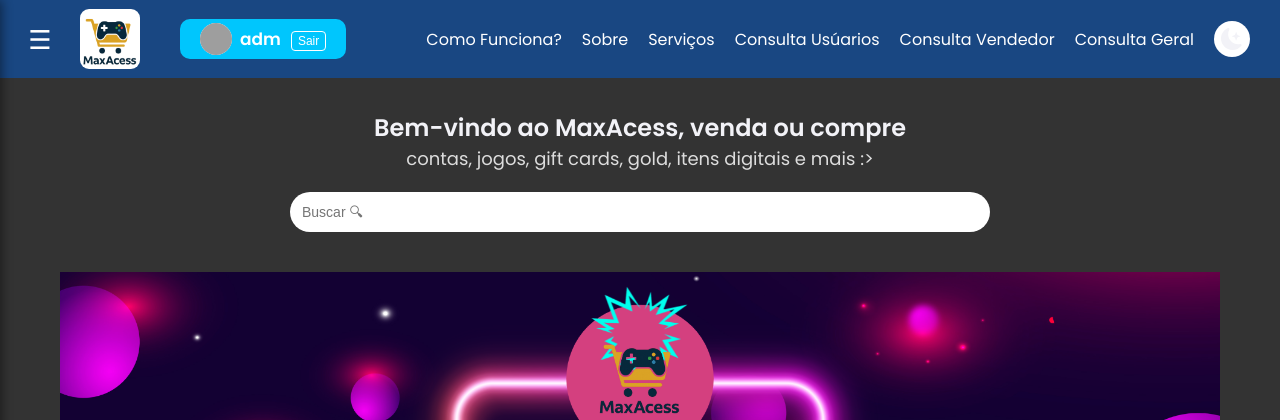
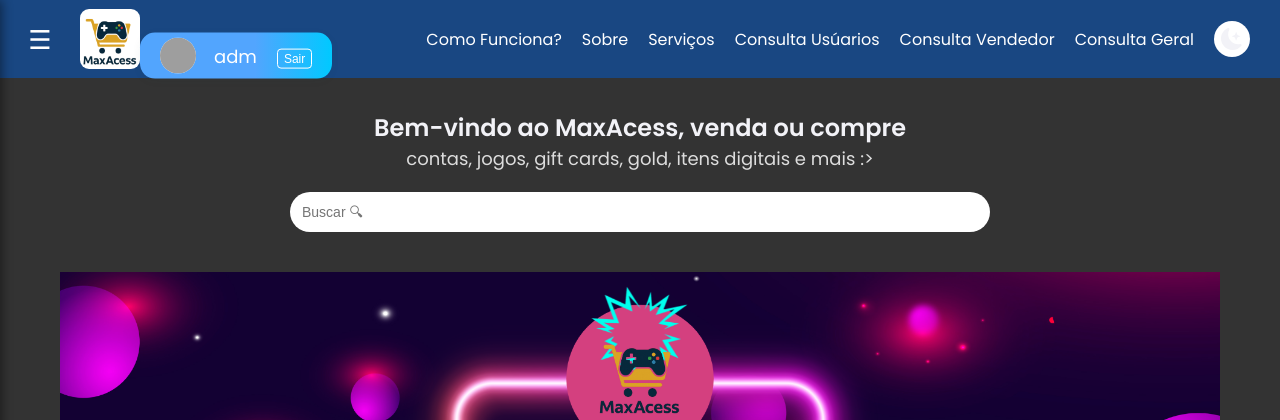
Before and after one commit to Kennedys-Leon/Projeto_TCC, a PHP site: page / in a window 1280 px wide. Shown: the top 420 px of the page. Run offline with PHP 8.4, Linux system fonts and the light colour scheme; the visitor is signed in with stand-in values (Sample User, id 1); some libraries are stand-ins or nearby versions; grey boxes are pictures that could not be loaded.

Commit message:
Mudei o User-Box

```diff
--- a/Projeto TCC/css/cart.css
+++ b/Projeto TCC/css/cart.css
@@ -1,17 +1,25 @@
 .usuario-box {
     display: flex;
     align-items: center;
-    background-color: #00c6fd;
-    color: white;
-    padding: 4px 20px;
-    border-radius: 10px;
-    font-weight: bold;
-    font-size: 17px;
+    background: linear-gradient(90deg, #52a5fe 60%, #00c9ff 100%);
+    color: #ffffff;
+    padding: 5px 20px;
+    border-radius: 15px;
+    font-weight: 500;
+    font-size: 18px;
     margin-left: 40px;
+    box-shadow: 0 2px 8px rgba(37, 61, 67, 0.06);
+    gap: 10px;
+    transition: box-shadow 0.2s;
+    margin-top: 32px;
+    margin-bottom: 16px;
+}
+.usuario-box:hover {
+    box-shadow: 0 4px 16px rgba(37, 61, 67, 0.10);
 }
 .usuario-icone-img {
-    width: 32px;
-    height: 32px;
+    width: 36px;
+    height: 36px;
     border-radius: 50%;
     background-color: white;
     object-fit: cover;
@@ -218,3 +226,20 @@ body.logged-in .button-login {
     color: #7f8c8d;
     padding: 40px 0;
 }
+.sidebar {
+    display: flex;
+    flex-direction: column;
+    height: 100vh;
+    justify-content: flex-start;
+    position: relative;
+}
+
+.usuario-box {
+    align-self: center;
+    transform: translateY(60%);
+    margin-left: 0;
+    margin-top: auto;
+    margin-bottom: 24px;
+    width: 85%;
+    max-width: 320px;
+}
--- a/Projeto TCC/index.php
+++ b/Projeto TCC/index.php
@@ -51,10 +51,7 @@ session_start();
                     </form>
                 </div>
             <?php else: ?>
-                <div class="usuario-box">
-                    <img src="https://i.pinimg.com/736x/9f/4c/f0/9f4cf0f24b376077a2fcdab2e85c3584.jpg" alt="Usuário" class="usuario-icone-img">
-                    Usuário
-                </div>
+
             <?php endif; ?>
         </div>
 
@@ -136,29 +133,22 @@ session_start();
     <aside class="sidebar" id="sidebar" aria-hidden="true">
     <button class="close-btn" id="close-sidebar" aria-label="Fechar menu">&times;</button>
     <ul>
-
         <li><a href="index.php"><img src="img/casa.png" alt="Início" style="width:16px; height:16px; vertical-align:middle;"> Início</a></li>
-
         <li><a href="#" id="open-cart"><img src="img/carrinho-de-compras.png" alt="Carrinho" style="width:16px; height:16px; vertical-align:middle;"> Carrinho</a></li>
-
-
         <?php if (isset($_SESSION['vendedor_nome'])): ?>
             <li><a href="produtos/cadastroproduto.php"><img src="img/cadastrar_produto.png" alt="Cadastrar Produto" style="width:16px; height:16px; vertical-align:middle;"> Cadastrar meus Produtos</a></li>
         <?php else: ?>
             <li><a href="vendedor/cadastrovendedor.php"><img src="img/megafone.png" alt="Carrinho" style="width:16px; height:16px; vertical-align:middle;">Anunciar</a></li>
         <?php endif; ?>
-
         <?php if (!isset($_SESSION['usuario_nome']) && !isset($_SESSION['vendedor_nome'])): ?>
             <li><a href="login/login.php"><img src="img/chavis.png" alt="Carrinho" style="width:16px; height:16px; vertical-align:middle;"> Logar</a></li>
             <li><a href="cadastro/cadastro.php"><img src="img/editar.png" alt="Carrinho" style="width:16px; height:16px; vertical-align:middle;"> Cadastrar Conta</a></li>
         <?php endif; ?>
-
         <?php if (isset($_SESSION['usuario_nome']) && $_SESSION['usuario_nome'] === 'adm'): ?>
             <li><a href="consulta/buscar.php">👥 Consulta Usuários</a></li>
             <li><a href="consultaV/buscar2.php">🛍️ Consulta Vendedor</a></li>
             <li><a href="consultageral.php">📊 Consulta Geral</a></li>
         <?php endif; ?>
-
         <?php if (isset($_SESSION['usuario_nome']) || isset($_SESSION['vendedor_nome'])): ?>
             <li>
                 <form action="logout.php" method="post">
@@ -166,9 +156,32 @@ session_start();
                 </form>
             </li>
         <?php endif; ?>
-
         <li><button type="button" id="toggle-theme-sidebar">☾</button></li>
     </ul>
+
+    <!-- Usuário lá embaixo da sidebar -->
+    <?php if (isset($_SESSION['usuario_nome'])): ?>
+        <div class="usuario-box">
+            <img src="uploads/<?php echo isset($_SESSION['usuario_foto']) ? htmlspecialchars($_SESSION['usuario_foto']) : 'user-icon.png'; ?>" alt="Foto do usuário" class="usuario-icone-img">
+            <?= htmlspecialchars($_SESSION['usuario_nome']) ?>
+            <form action="logout.php" method="post" style="margin: 0;">
+                <button class="logout-btn" type="submit">Sair</button>
+            </form>
+        </div>
+    <?php elseif (isset($_SESSION['vendedor_nome'])): ?>
+        <div class="usuario-box">
+            <img src="https://i.pinimg.com/736x/9f/4c/f0/9f4cf0f24b376077a2fcdab2e85c3584.jpg" alt="Vendedor" class="usuario-icone-img">
+            <?= htmlspecialchars($_SESSION['vendedor_nome']) ?>
+            <form action="logout.php" method="post" style="margin: 0;">
+                <button class="logout-btn" type="submit">Sair</button>
+            </form>
+        </div>
+    <?php else: ?>
+        <div class="usuario-box">
+            <img src="https://i.pinimg.com/736x/9f/4c/f0/9f4cf0f24b376077a2fcdab2e85c3584.jpg" alt="Usuário" class="usuario-icone-img">
+            Usuário
+        </div>
+    <?php endif; ?>
 </aside>
     <!-- ========== FIM SIDEBAR ========== -->
 
```
Lines whose indentation alone changed are shown as unchanged.
